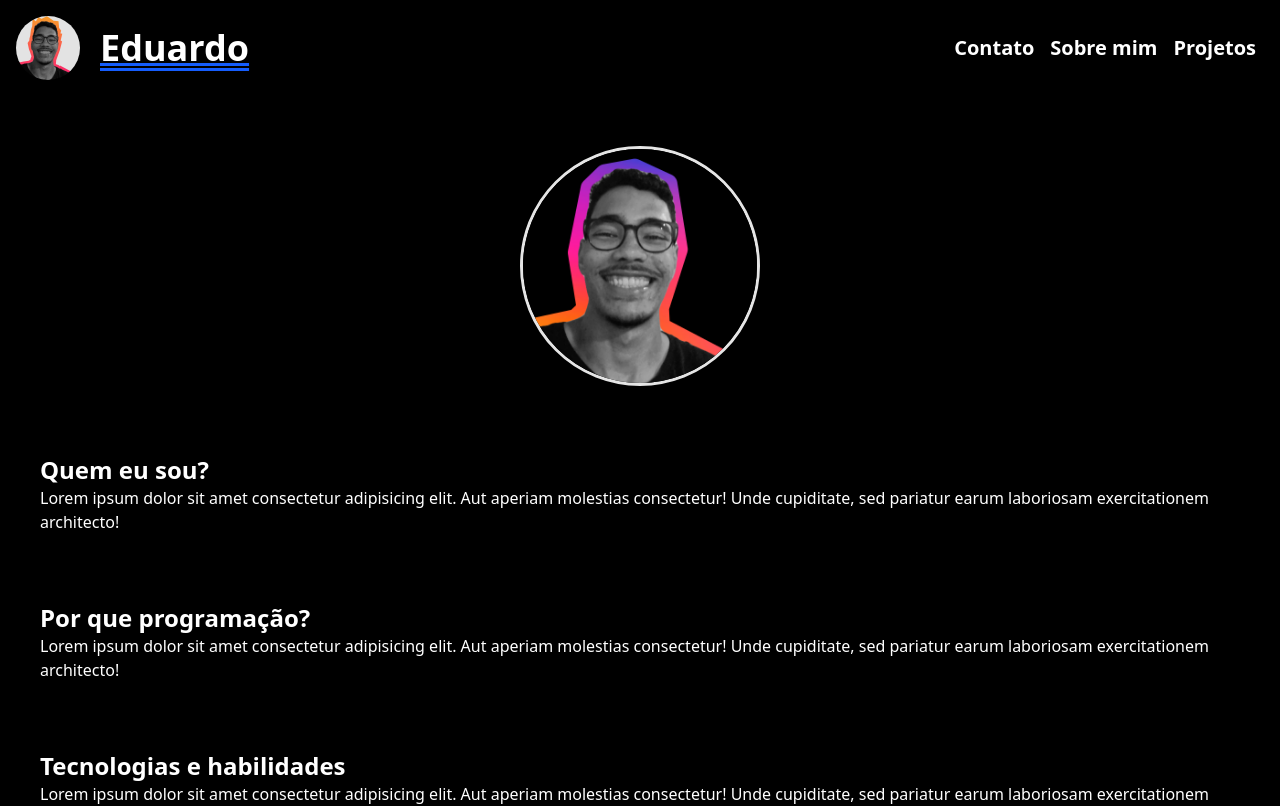
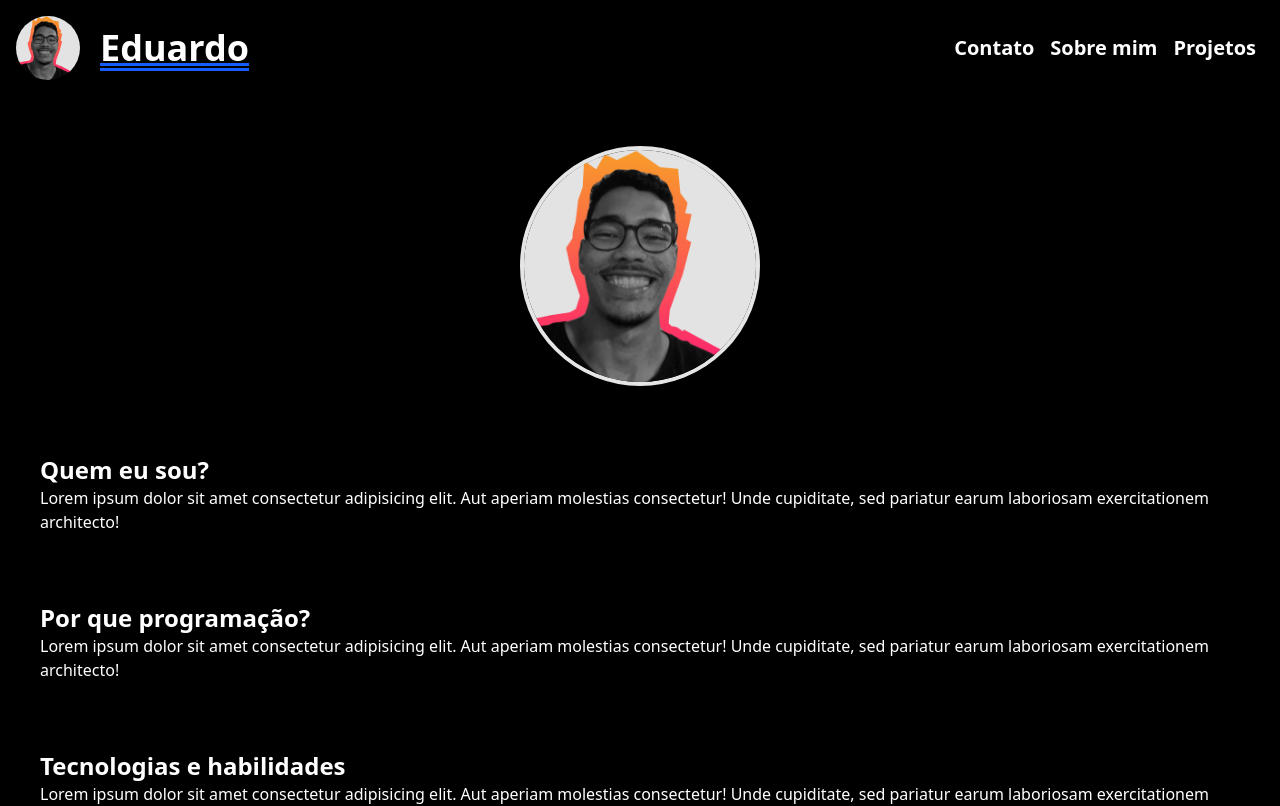
Before and after one commit to EduardoSantos2231/Porfolio_v1.0, a React (Vite) app: page /about in a window 1280 px wide. Shown: the top 806 px of the page. Built offline with nearby package versions, Linux system fonts and the light colour scheme.

Commit message:
fix: tornando fotos padrão

```diff
--- a/src/Screens/About.tsx
+++ b/src/Screens/About.tsx
@@ -1,11 +1,11 @@
-import photo_preview from "@/assets/second_opt.png"
+import photo_preview from "@/assets/first_opt.png"
 
 export default function About() {
   return (
     <div className="flex w-full m-4 p-4 flex-col md:justify-around gap-4 ">
 
         <div className="justify-center flex">
-            <img className="size-40 md:size-60 rounded-full border-3" src={photo_preview} alt="Eduardo sorrindo" />
+            <img className="size-40 md:size-60 rounded-full border border-4" src={photo_preview} alt="Eduardo sorrindo" />
         </div>
 
         <div className="flex w-full flex-col">
```
